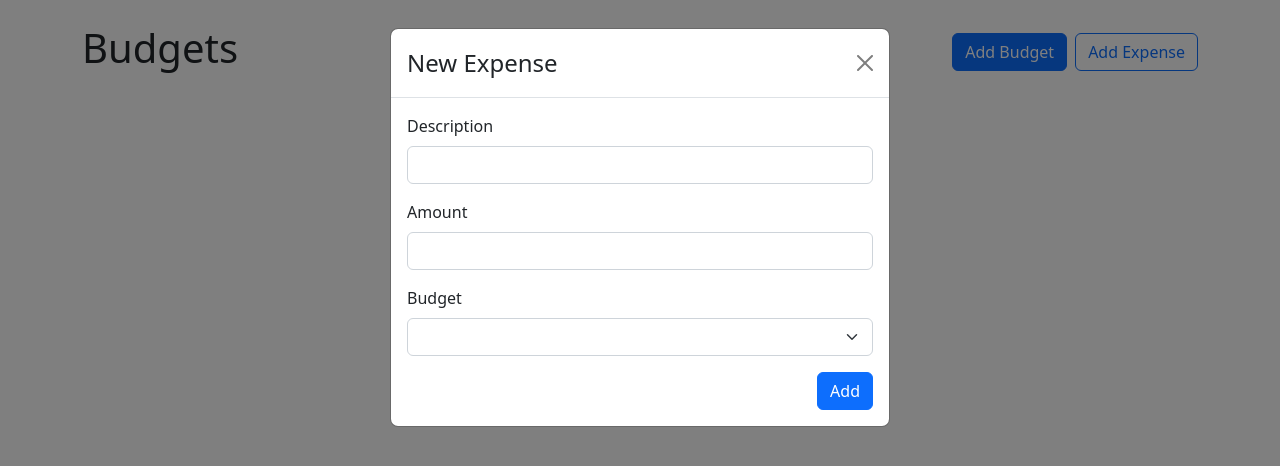
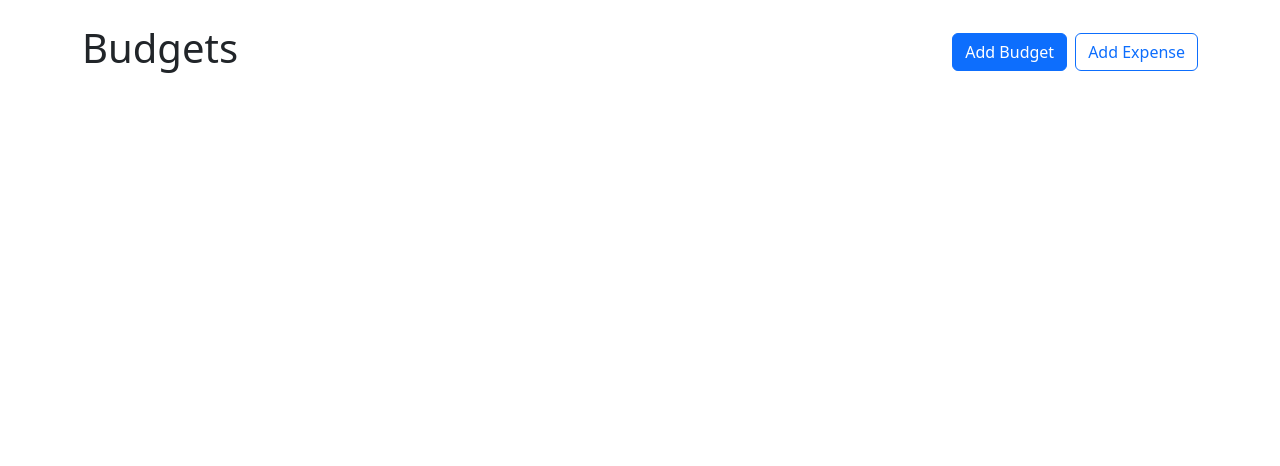
Before and after one commit to mraltun/react-budged-app, a React (Create React App) app: page / in a window 1280 px wide. Shown: the top 466 px of the page. Built offline with nearby package versions, Linux system fonts and the light colour scheme.

Commit message:
Added add expense functionality

```diff
--- a/src/App.jsx
+++ b/src/App.jsx
@@ -6,8 +6,15 @@ import { useBudgets } from "./context/BudgetsContext";
 import { Button, Container, Stack } from "react-bootstrap";
 
 const App = () => {
-  const [showAddBudgetModal, setShowAddBudgetModal] = useState();
+  const [showAddBudgetModal, setShowAddBudgetModal] = useState(false);
+  const [showAddExpenseModal, setShowAddExpenseModal] = useState(false);
+  const [addExpenseModalBudgetId, setAddExpenseModalBudgetId] = useState();
   const { budgets, getBudgetExpenses } = useBudgets();
+
+  const openAddExpenseModal = (budgetId) => {
+    setShowAddExpenseModal(true);
+    setAddExpenseModalBudgetId(budgetId);
+  };
 
   return (
     <>
@@ -17,7 +24,9 @@ const App = () => {
           <Button variant='primary' onClick={() => setShowAddBudgetModal(true)}>
             Add Budget
           </Button>
-          <Button variant='outline-primary'>Add Expense</Button>
+          <Button variant='outline-primary' onClick={openAddExpenseModal}>
+            Add Expense
+          </Button>
         </Stack>
         <div
           style={{
@@ -39,6 +48,7 @@ const App = () => {
                 name={budget.name}
                 amount={amount}
                 max={budget.max}
+                onAddExpenseClick={() => openAddExpenseModal(budget.id)}
               />
             );
           })}
@@ -49,8 +59,9 @@ const App = () => {
         handleClose={() => setShowAddBudgetModal(false)}
       />
       <AddExpenseModal
-        show={true}
-        handleClose={() => setShowAddBudgetModal(false)}
+        show={showAddExpenseModal}
+        defaultBudgetId={addExpenseModalBudgetId}
+        handleClose={() => setShowAddExpenseModal(false)}
       />
     </>
   );
--- a/src/components/AddExpenseModal.jsx
+++ b/src/components/AddExpenseModal.jsx
@@ -1,5 +1,5 @@
 import React, { useRef } from "react";
-import { useBudgets } from "../context/BudgetsContext";
+import { UNCATEGORIZED_BUDGET_ID, useBudgets } from "../context/BudgetsContext";
 import { Button, Form, Modal } from "react-bootstrap";
 
 const AddExpenseModal = ({ show, handleClose, defaultBudgetId }) => {
@@ -44,6 +44,7 @@ const AddExpenseModal = ({ show, handleClose, defaultBudgetId }) => {
           <Form.Group className='mb-3' controlId='budgetId'>
             <Form.Label>Budget</Form.Label>
             <Form.Select defaultValue={defaultBudgetId} ref={budgetIdRef}>
+              <option id={UNCATEGORIZED_BUDGET_ID}>Uncategorized</option>
               {budgets.map((budget) => (
                 <option key={budget.id} value={budget.id}>
                   {budget.name}
--- a/src/components/BudgetCard.jsx
+++ b/src/components/BudgetCard.jsx
@@ -10,7 +10,7 @@ const getProgressBarVariant = (amount, max) => {
   return "danger";
 };
 
-const BudgetCard = ({ name, amount, max, gray }) => {
+const BudgetCard = ({ name, amount, max, gray, onAddExpenseClick }) => {
   const classNames = [];
   // Red applies first to override gray
   if (amount > max) {
@@ -39,7 +39,11 @@ const BudgetCard = ({ name, amount, max, gray }) => {
           now={amount}
         />
         <Stack direction='horizontal' gap='2' className='mt-4'>
-          <Button variant='outline-primary' className='ms-auto'>
+          <Button
+            variant='outline-primary'
+            className='ms-auto'
+            onClick={onAddExpenseClick}
+          >
             Add Expense
           </Button>
           <Button variant='outline-secondary' className='ms-auto'>
--- a/src/context/BudgetsContext.js
+++ b/src/context/BudgetsContext.js
@@ -3,6 +3,8 @@ import { v4 as uuidV4 } from "uuid";
 import useLocalStorage from "../hooks/useLocalStorage";
 
 const BudgetsContext = createContext();
+
+export const UNCATEGORIZED_BUDGET_ID = "Uncategorized";
 
 export const useBudgets = () => {
   return useContext(BudgetsContext);
```
